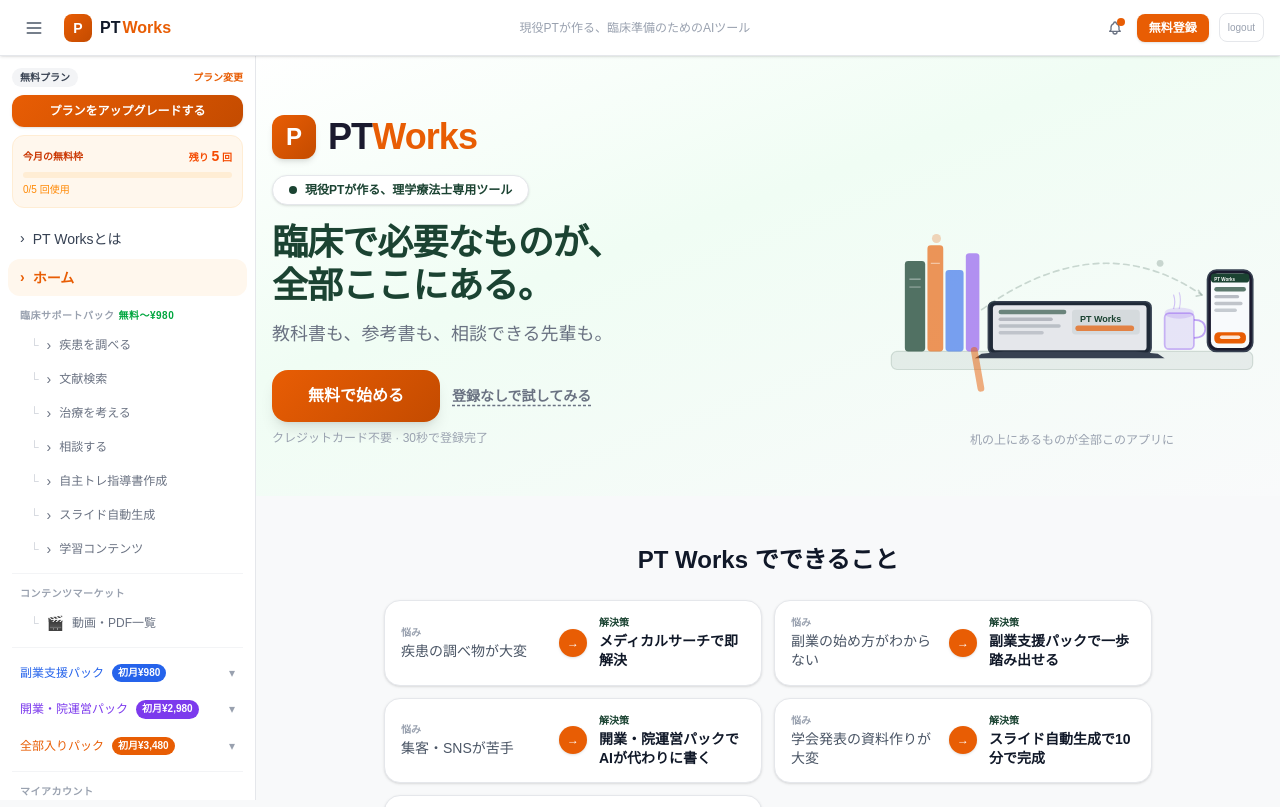
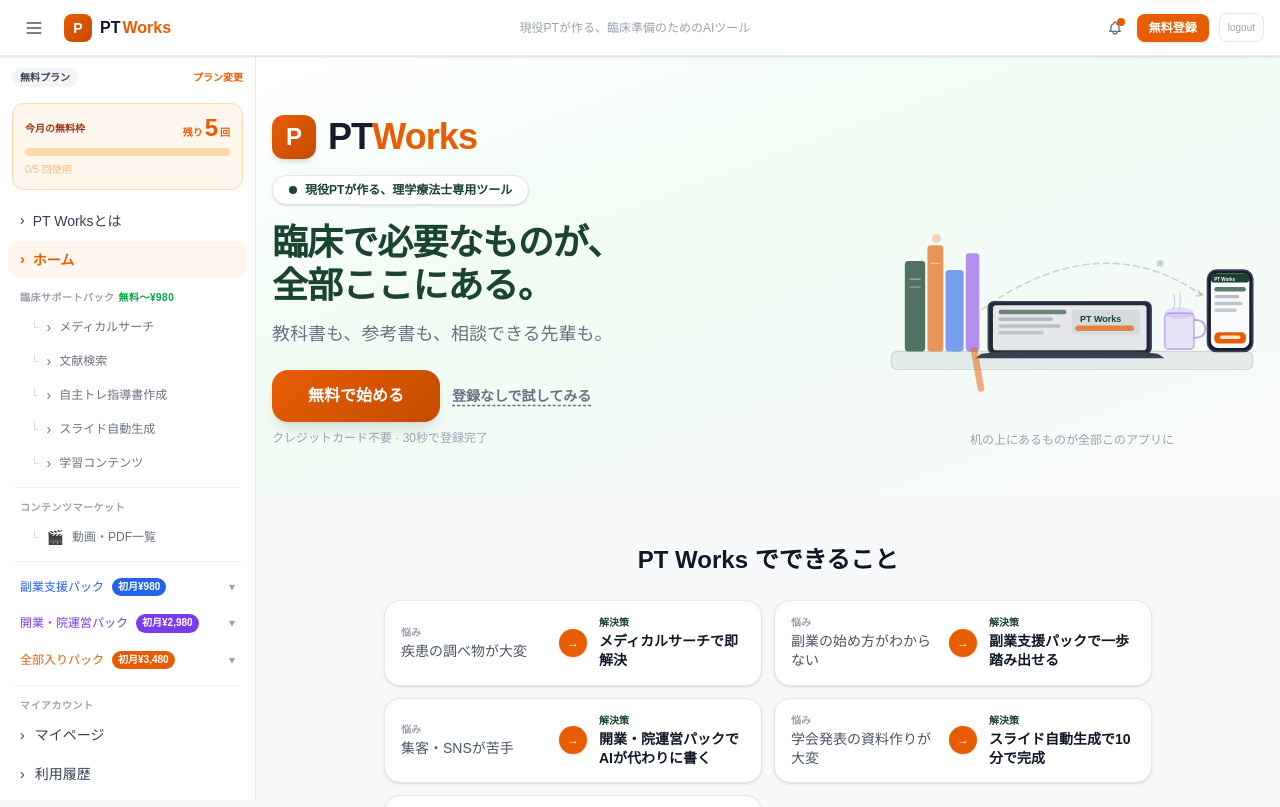
Before and after one commit to ptworks-mitsuki/ptworks-app, a Next.js app: page / in a window 1280 px wide. Shown: the top 807 px of the page. Built offline with nearby package versions, Linux system fonts and the light colour scheme.

Commit message:
サイドバー構成変更・無料枠表示強化

```diff
--- a/components/Sidebar.tsx
+++ b/components/Sidebar.tsx
@@ -167,7 +167,7 @@
 
 export function Sidebar({ isOpen, onClose }: SidebarProps) {
   const pathname = usePathname();
-  const { used, total, remaining, percentage } = useFreeQuota();
+  const { used, total, remaining, isExhausted, percentage } = useFreeQuota();
 
   const [openStage2, setOpenStage2] = useState(false);
   const [openStage3, setOpenStage3] = useState(false);
@@ -197,18 +197,16 @@
         {/* ── Plan badge + upgrade ── */}
         <div className="shrink-0 px-3 pt-3 pb-2">
           <div className="flex items-center justify-between mb-2">
-            <div className="flex items-center gap-1.5">
             <span className="text-[10px] font-bold px-2 py-0.5 rounded-full" style={{ background: plan.bg, color: plan.text }}>
               {plan.label}
             </span>
-            </div>
             <Link href="/pricing" className="text-[10px] font-bold text-[#E85D04] hover:underline">
               プラン変更
             </Link>
           </div>
 
-          {/* Upgrade CTA */}
-          {CURRENT_PLAN === "free" && (
+          {/* Upgrade CTA (non-free plans only) */}
+          {CURRENT_PLAN !== "free" && (
             <Link
               href="/pricing"
               className="flex items-center justify-center gap-1.5 w-full py-2 rounded-xl font-bold text-white text-xs transition hover:opacity-90 shadow-sm"
@@ -221,26 +219,79 @@
 
         {/* ── Free quota banner ── */}
         <div className="shrink-0 px-3 pb-2">
-          <div className="bg-orange-50 border border-orange-100 rounded-xl p-2.5">
-            <div className="flex items-center justify-between mb-1.5">
-              <p className="text-[10px] font-bold text-orange-700">今月の無料枠</p>
-              <span className="text-[10px] font-semibold text-orange-600">
-                残り <span className="text-sm font-black">{remaining}</span> 回
+          {isExhausted ? (
+            /* 使い切った状態 */
+            <div className="rounded-xl border border-red-200 bg-red-50 p-3">
+              <p className="text-[10px] font-black text-red-700 mb-1">今月の無料枠を使い切りました</p>
+              <p className="text-[10px] text-red-500 mb-2.5">引き続きご利用いただくにはプランのアップグレードが必要です</p>
+              <Link
+                href="/pricing"
+                className="flex items-center justify-center gap-1 w-full py-2 rounded-xl font-black text-white text-[10px] transition hover:opacity-90"
+                style={{ background: "linear-gradient(135deg, #dc2626, #b91c1c)" }}
+              >
+                プランをアップグレードする
+              </Link>
+            </div>
+          ) : (
+            /* 残り回数あり */
+            <div
+              className="rounded-xl border p-3"
+              style={{
+                background: remaining <= 2 ? "#FFF1F2" : "#FFF7ED",
+                borderColor: remaining <= 2 ? "#FECDD3" : "#FED7AA",
+              }}
+            >
+              {/* 上段：ラベル＋残り回数 */}
+              <div className="flex items-center justify-between mb-2">
+                <p className="text-[10px] font-bold" style={{ color: remaining <= 2 ? "#9F1239" : "#9A3412" }}>
+                  今月の無料枠
+                </p>
+                <div className="flex items-baseline gap-0.5">
+                  <span className="text-[10px] font-semibold" style={{ color: remaining <= 2 ? "#dc2626" : "#EA580C" }}>
+                    残り
+                  </span>
+                  <span
+                    className="font-black leading-none"
+                    style={{
+                      fontSize: "1.5rem",
+                      color: remaining <= 2 ? "#dc2626" : "#E85D04",
+                    }}
+                  >
+                    {remaining}
+                  </span>
+                  <span className="text-[10px] font-semibold" style={{ color: remaining <= 2 ? "#dc2626" : "#EA580C" }}>
+                    回
                   </span>
                 </div>
-            <div className="h-1.5 bg-orange-100 rounded-full overflow-hidden">
+              </div>
+
+              {/* プログレスバー */}
+              <div
+                className="h-2 rounded-full overflow-hidden mb-1.5"
+                style={{ background: remaining <= 2 ? "#FECDD3" : "#FED7AA" }}
+              >
                 <div
                   className="h-full rounded-full transition-all duration-500"
-                style={{ width: `${percentage}%`, background: percentage >= 80 ? "#dc2626" : "#E85D04" }}
+                  style={{
+                    width: `${percentage}%`,
+                    background: remaining <= 2 ? "#dc2626" : "#E85D04",
+                  }}
                 />
               </div>
-            <div className="flex items-center justify-between mt-1">
-              <span className="text-[10px] text-orange-400">{used}/{total} 回使用</span>
-              {remaining <= 2 && remaining > 0 && (
-                <span className="text-[10px] text-red-500 font-semibold">⚠ 残りわずか</span>
+
+              {/* 下段：使用数＋警告 */}
+              <div className="flex items-center justify-between">
+                <span className="text-[10px]" style={{ color: remaining <= 2 ? "#FDA4AF" : "#FDBA74" }}>
+                  {used}/{total} 回使用
+                </span>
+                {remaining <= 2 && (
+                  <span className="text-[10px] font-bold text-red-600">
+                    あと{remaining}回で上限に達します
+                  </span>
                 )}
               </div>
             </div>
+          )}
         </div>
 
         {/* ── Nav (scrollable) ── */}
@@ -260,14 +311,12 @@
             </p>
           </div>
 
-          {/* Stage1 nav items — 全ロック解除済み */}
-          <NavLink href="/stage1"                 icon="›" label="疾患を調べる"     sub pathname={pathname} onClose={onClose} />
-          <NavLink href="/stage1/literature"      icon="›" label="文献検索"         sub pathname={pathname} onClose={onClose} />
-          <NavLink href="/stage1"                 icon="›" label="治療を考える"     sub pathname={pathname} onClose={onClose} />
-          <NavLink href="/stage1"                 icon="›" label="相談する"         sub pathname={pathname} onClose={onClose} />
-          <NavLink href="/stage1"                 icon="›" label="自主トレ指導書作成" sub pathname={pathname} onClose={onClose} />
-          <NavLink href="/stage1/slides"          icon="›" label="スライド自動生成" sub pathname={pathname} onClose={onClose} />
-          <NavLink href="/learn"                  icon="›" label="学習コンテンツ"   sub pathname={pathname} onClose={onClose} />
+          {/* Stage1 nav items */}
+          <NavLink href="/stage1"            icon="›" label="メディカルサーチ"   sub pathname={pathname} onClose={onClose} />
+          <NavLink href="/stage1/literature" icon="›" label="文献検索"           sub pathname={pathname} onClose={onClose} />
+          <NavLink href="/stage1"            icon="›" label="自主トレ指導書作成" sub pathname={pathname} onClose={onClose} />
+          <NavLink href="/stage1/slides"     icon="›" label="スライド自動生成"   sub pathname={pathname} onClose={onClose} />
+          <NavLink href="/learn"             icon="›" label="学習コンテンツ"     sub pathname={pathname} onClose={onClose} />
 
           {/* Divider */}
           <div className="mx-3 my-2 border-t border-gray-100" />
```
Lines whose indentation alone changed are shown as unchanged.
